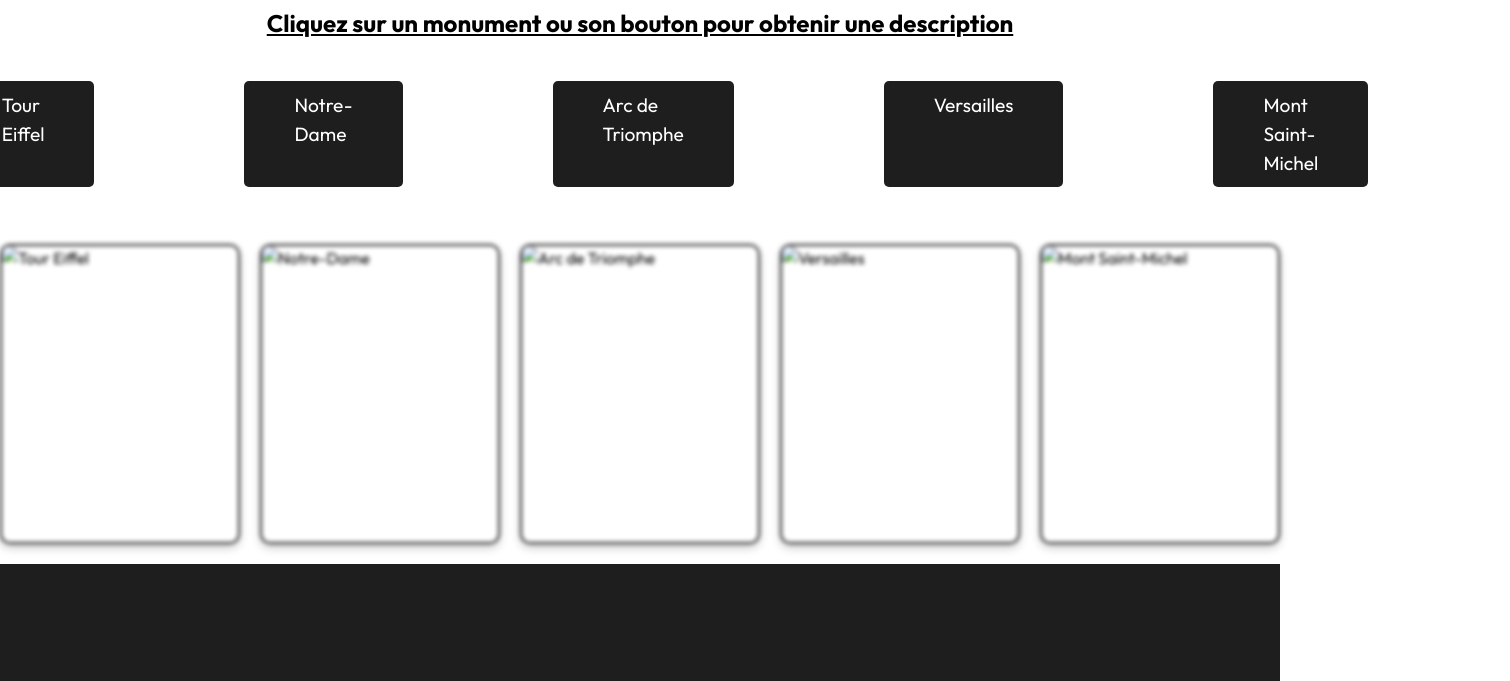
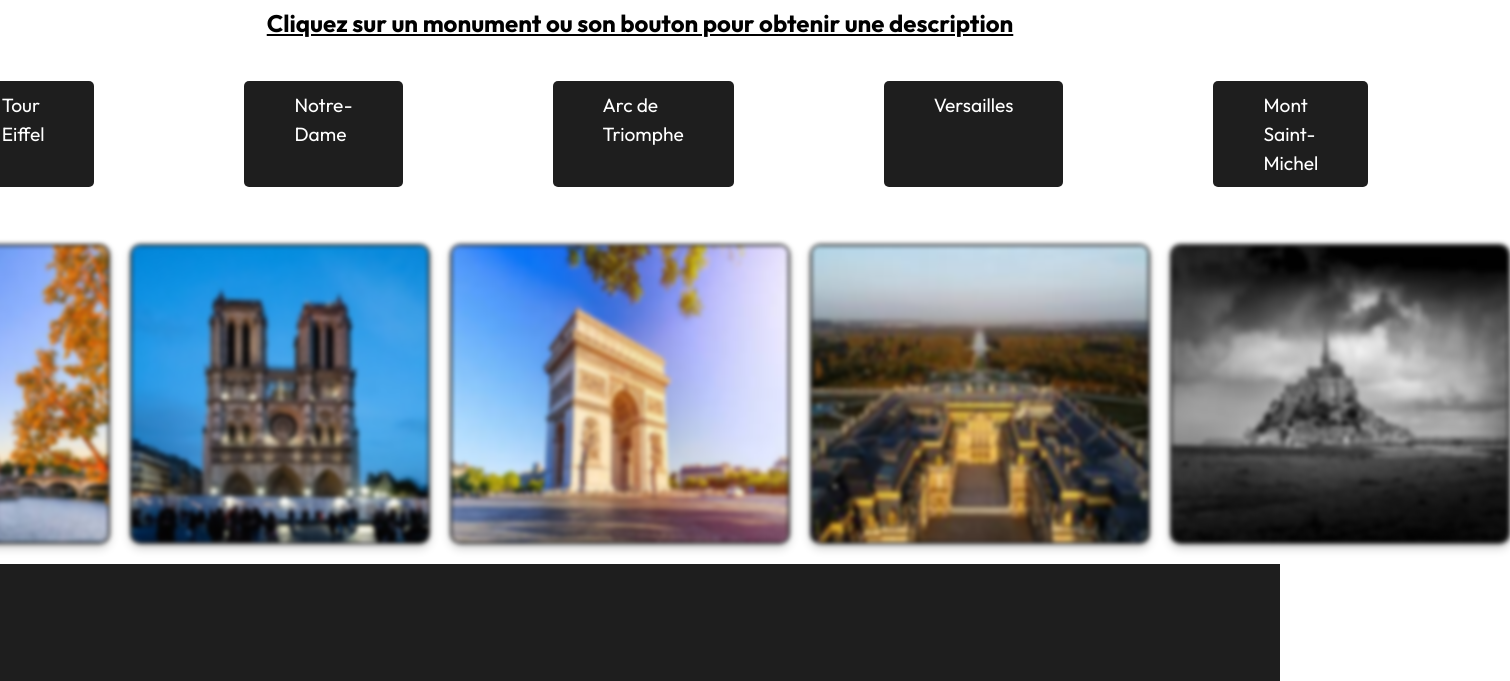
Before and after one commit to PandaaxDvlpt/brief6-monument, a plain HTML site: page index.html in a window 1280 px wide. Shown: the part 119-800 px from the top of the page, 1510 px wide, since content can reach past the window. Drawn offline with Linux system fonts and the light colour scheme; the site is published under a folder, as on GitHub Pages, so addresses that start at the root find nothing.

Commit message:
Bug Fixes

```diff
--- a/index.html
+++ b/index.html
@@ -8,7 +8,7 @@
     <link rel="preconnect" href="https://fonts.googleapis.com">
     <link rel="preconnect" href="https://fonts.gstatic.com" crossorigin>
     <link href="https://fonts.googleapis.com/css2?family=Outfit:wght@100..900&display=swap" rel="stylesheet">
-    <link rel="icon" type="image/x-icon" href="/images/favicon.ico">
+    <link rel="icon" type="image/x-icon" href="./images/favicon.ico">
 </head>
 
 <body>
@@ -30,11 +30,11 @@
 
     <main>
         <div class="img-container">
-            <img src="/images/tour-eiffeil.jpg" alt="Tour Eiffel" class="monument-image" id="tour-eiffel">
-            <img src="/images/notre-dame.jpeg" alt="Notre-Dame" class="monument-image" id="notre-dame">
-            <img src="/images/arc-de-triomphe.jpg" alt="Arc de Triomphe" class="monument-image" id="arc-de-triomphe">
-            <img src="/images/versailles.jpg" alt="Versailles" class="monument-image" id="versailles">
-            <img src="/images/mont-saint-michel.jpg" alt="Mont Saint-Michel" class="monument-image" id="mont-saint-michel">
+            <img src="./images/tour-eiffeil.jpg" alt="Tour Eiffel" class="monument-image" id="tour-eiffel">
+            <img src="./images/notre-dame.jpeg" alt="Notre-Dame" class="monument-image" id="notre-dame">
+            <img src="./images/arc-de-triomphe.jpg" alt="Arc de Triomphe" class="monument-image" id="arc-de-triomphe">
+            <img src="./images/versailles.jpg" alt="Versailles" class="monument-image" id="versailles">
+            <img src="./images/mont-saint-michel.jpg" alt="Mont Saint-Michel" class="monument-image" id="mont-saint-michel">
         </div>
 
         <section class="container">
```
